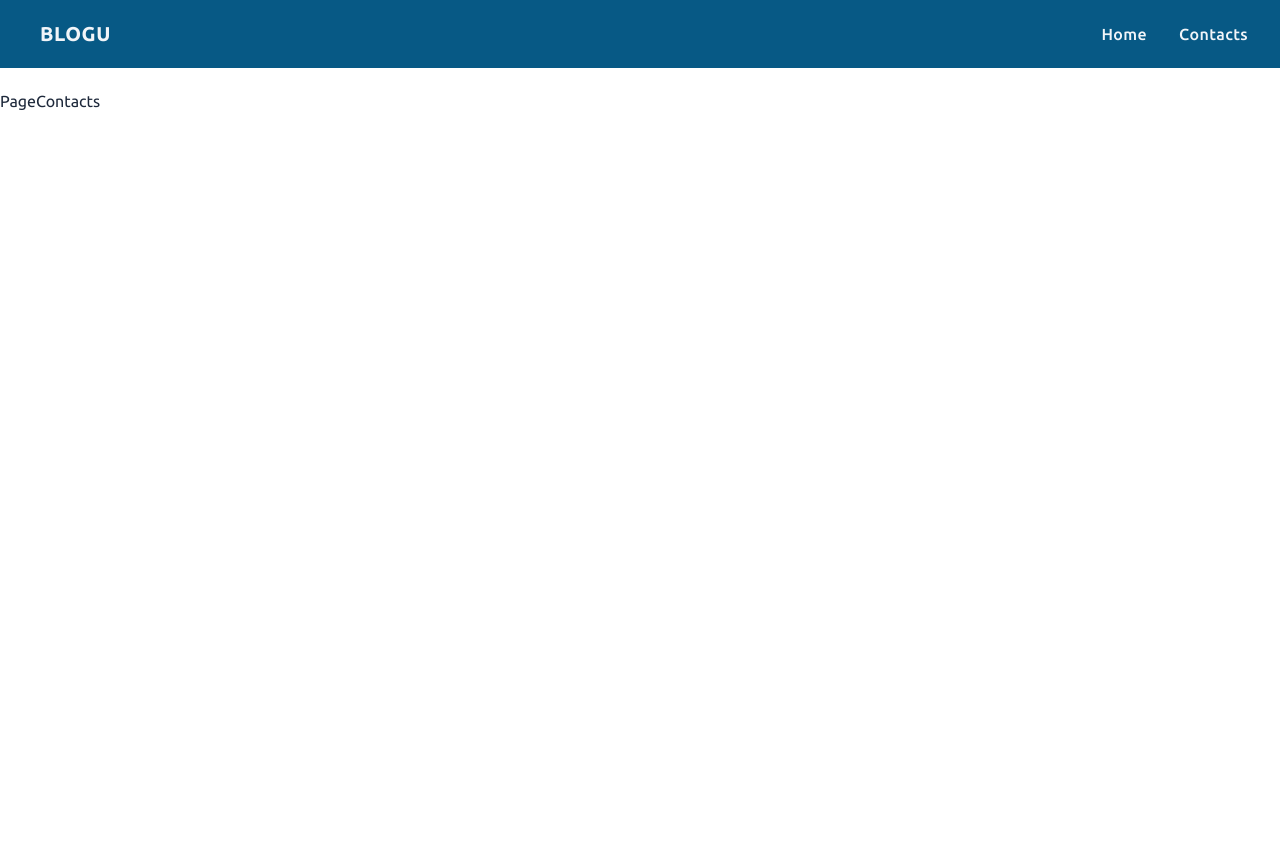
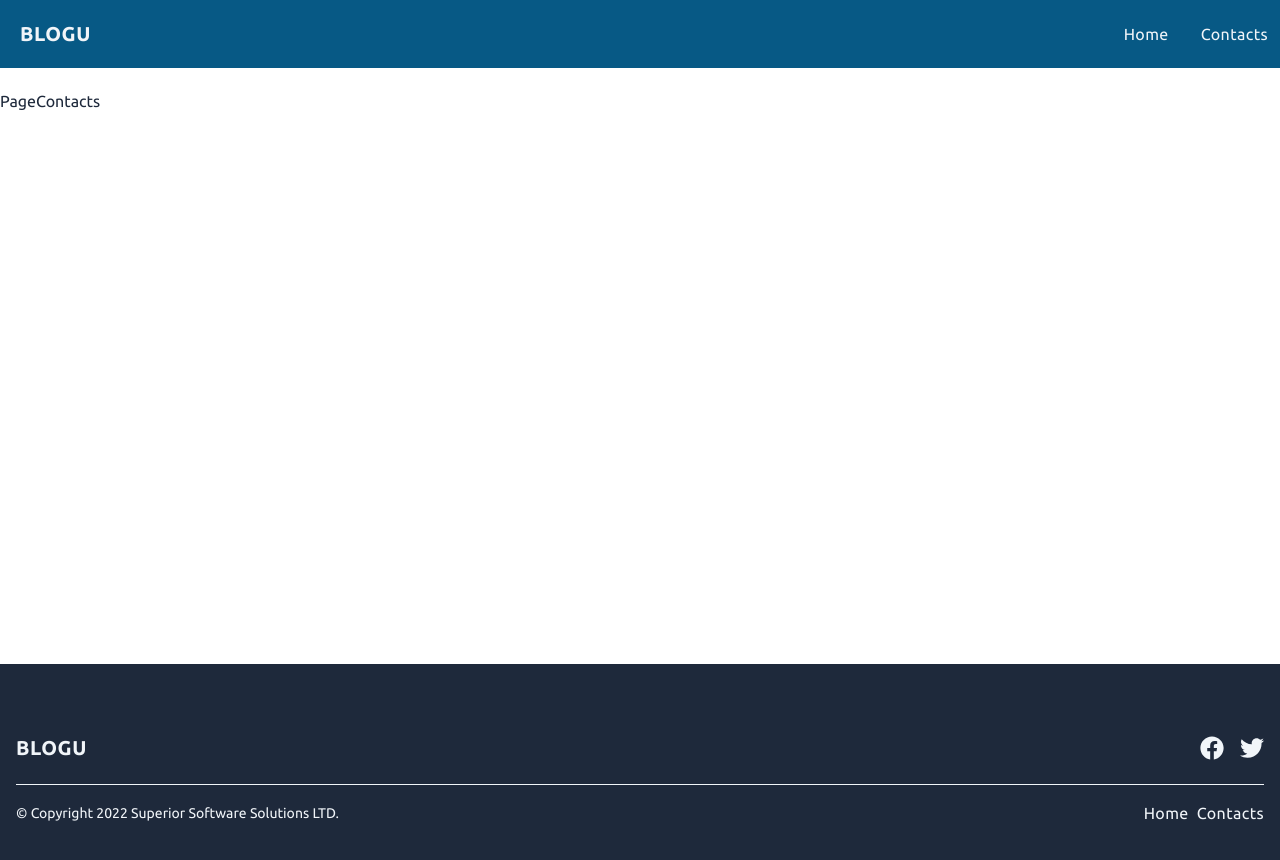
Before and after one commit to thes3interdev/slp-blogu-website, a React (Vite) app: page /contacts in a window 1280 px wide. Shown: the top 860 px of the page. Before the commit the page ends 800 px from the top, so only its background shows below. Built offline with nearby package versions, Linux system fonts and the light colour scheme.

Commit message:
feat: navigation footer.

```diff
--- a/package.json
+++ b/package.json
@@ -14,6 +14,7 @@
 		"graphql": "^16.3.0",
 		"react": "^17.0.2",
 		"react-dom": "^17.0.2",
+		"react-icons": "^4.3.1",
 		"react-router-dom": "^6.2.2"
 	},
 	"devDependencies": {
--- a/src/App.jsx
+++ b/src/App.jsx
@@ -3,19 +3,23 @@ import { ApolloProvider } from '@apollo/client';
 import client from './utilities/UtilityApolloClient';
 import NavigationHeader from './components/NavigationHeader';
 import PageHome from './pages/PageHome';
+import PageArticle from './pages/PageArticle';
 import PageContacts from './pages/PageContacts';
-import PageArticle from './pages/PageArticle';
+import NavigationFooter from './components/NavigationFooter';
 
 const App = () => {
 	return (
 		<Router>
 			<ApolloProvider client={client}>
+				<div className="flex h-screen flex-col">
 					<NavigationHeader />
 					<Routes>
 						<Route path="/" element={<PageHome />} />
 						<Route path="/articles/:slug" element={<PageArticle />} />
 						<Route path="/contacts" element={<PageContacts />} />
 					</Routes>
+					<NavigationFooter />
+				</div>
 			</ApolloProvider>
 		</Router>
 	);
--- /dev/null
+++ b/src/components/NavigationFooter.jsx
@@ -0,0 +1,46 @@
+import { Link } from 'react-router-dom';
+import { FaFacebook, FaTwitter } from 'react-icons/fa';
+
+const NavigationFooter = () => {
+	const navigationLinks = [
+		{ name: 'Home', link: '/' },
+		{ name: 'Contacts', link: '/contacts' },
+	];
+
+	const currentYear = new Date().getFullYear();
+
+	return (
+		<footer className="mt-auto bg-slate-800 py-16">
+			<div className="mx-auto flex max-w-7xl flex-col px-4">
+				<div className="items-center justify-between text-center text-slate-100 md:flex">
+					<h2 className="text-xl font-bold uppercase tracking-wide">Blogu</h2>
+					<div className=" flex justify-center space-x-2 text-2xl sm:max-w-xs">
+						<FaFacebook className="m-2 cursor-pointer" />
+						<FaTwitter className="m-2 cursor-pointer" />
+					</div>
+				</div>
+				<hr className="my-4 h-px border-slate-100" />
+				<div className="flex flex-col items-center justify-between text-slate-100 md:flex-row">
+					<div>
+						<p className="text-sm ">
+							© Copyright {currentYear} Superior Software Solutions LTD.
+						</p>
+					</div>
+					<div>
+						<ul className="flex items-center space-x-2">
+							{navigationLinks.map((link) => (
+								<li key={link.name}>
+									<Link to={link.link} className="tracking-wide hover:underline">
+										{link.name}
+									</Link>
+								</li>
+							))}
+						</ul>
+					</div>
+				</div>
+			</div>
+		</footer>
+	);
+};
+
+export default NavigationFooter;
--- a/src/components/NavigationHeader.jsx
+++ b/src/components/NavigationHeader.jsx
@@ -12,8 +12,8 @@ const NavigationHeader = () => {
 	const handleClose = () => setIsMenuOpen(!isMenuOpen);
 
 	return (
-		<div className="fixed inset-x-0 top-0 bg-sky-800">
-			<div className="mx-auto px-4 py-5 sm:max-w-xl md:max-w-full md:px-24 lg:max-w-screen-xl lg:px-8">
+		<nav className="fixed inset-x-0 top-0 bg-sky-800">
+			<div className="mx-auto max-w-7xl px-3 py-5">
 				<div className="relative flex items-center justify-between">
 					<Link to="/" className="inline-flex items-center">
 						<span className="ml-2 text-xl font-semibold uppercase tracking-wide text-slate-100">
@@ -21,13 +21,10 @@ const NavigationHeader = () => {
 						</span>
 					</Link>
 
-					<ul className="hidden items-center space-x-8 lg:flex">
+					<ul className="hidden items-center space-x-8 text-slate-100 lg:flex">
 						{navigationLinks.map((link) => (
 							<li key={link.name}>
-								<Link
-									to={link.link}
-									className="font-medium tracking-wide text-slate-100 "
-								>
+								<Link to={link.link} className="tracking-wide">
 									{link.name}
 								</Link>
 							</li>
@@ -90,7 +87,7 @@ const NavigationHeader = () => {
 													<Link
 														onClick={handleClose}
 														to={link.link}
-														className="font-medium tracking-wider"
+														className="text-lg font-semibold tracking-wider"
 													>
 														{link.name}
 													</Link>
@@ -104,7 +101,7 @@ const NavigationHeader = () => {
 					</div>
 				</div>
 			</div>
-		</div>
+		</nav>
 	);
 };
 
```
Also changed, not shown: 1 other file (tests, documents, lock files or other folders). Lines whose indentation alone changed are shown as unchanged.
